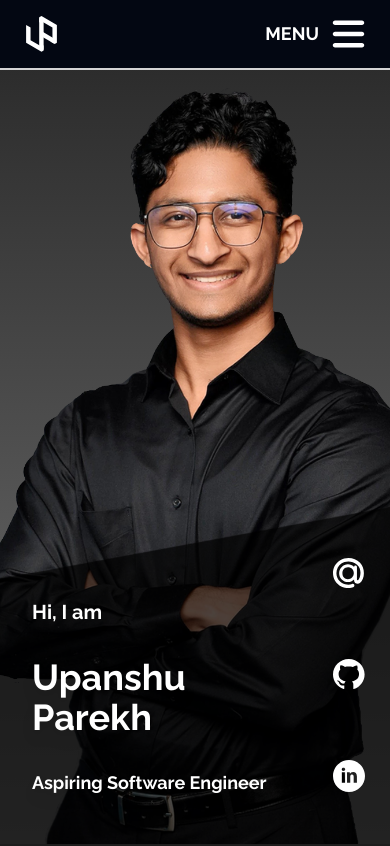
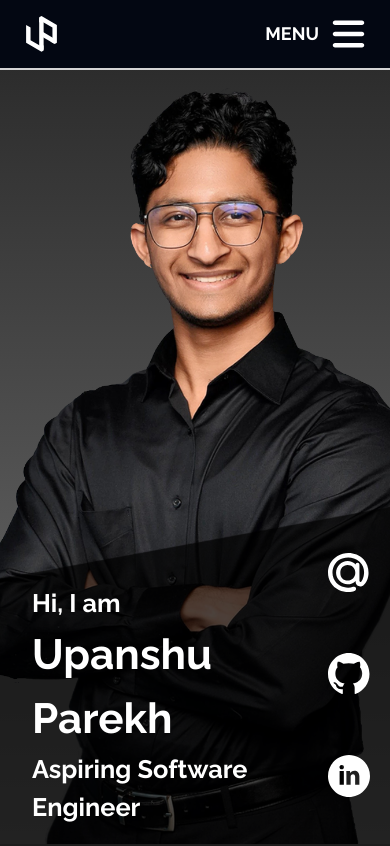
Before and after one commit to uparkh/portfolio, a Next.js app: page / in a window 390 px wide. Shown: the top 846 px of the page. Built offline with nearby package versions, Linux system fonts and the light colour scheme.

Commit message:
font scaling madness

```diff
--- a/src/app/_components/social-link.tsx
+++ b/src/app/_components/social-link.tsx
@@ -22,7 +22,7 @@ export default function SocialLink({
           sizeVariant="xs"
         />
       </div>
-      <p className="text-md font-raleway font-medium">{text}</p>
+      <p className="text-1.75vmax font-raleway font-medium">{text}</p>
     </a>
   );
 }
--- a/src/app/page.tsx
+++ b/src/app/page.tsx
@@ -27,7 +27,7 @@ export default function Home(): JSX.Element {
   return (
     <>
       {/* HIGHER DEVICE WIDTH HERO LAYOUT >=768px */}
-      <div className="relative z-0 hidden h-dvh overflow-hidden bg-main-ivory md:block">
+      <div className="relative z-0 hidden h-dvh overflow-hidden bg-main-ivory md:landscape:block">
         <div className="absolute bottom-0 right-0 top-0 h-full w-2/3">
           <Image
             src={desktopHeader}
@@ -48,10 +48,10 @@ export default function Home(): JSX.Element {
         {/* LOWER DEVICE WIDTH HERO LAYOUT <768px */}
         <div className="absolute bottom-0 left-0 z-20 flex h-2/3 w-1/2 flex-col items-start justify-between p-10 font-raleway font-bold text-black lg:pl-16">
           <div>
-            <p className="text-xl lg:text-2xl">Hi, I am</p>
+            <p className="text-2vmax">Hi, I am</p>
             <br />
-            <h1 className="text-4xl lg:text-5xl xl:text-6xl">Upanshu Parekh</h1>
-            <h4 className="text-lg lg:text-xl">Aspiring Software Engineer</h4>
+            <h1 className="text-4.5vmax">Upanshu Parekh</h1>
+            <h4 className="text-2.5vmax">Aspiring Software Engineer</h4>
           </div>
           <ul className="flex flex-col gap-5">
             <li>
@@ -81,7 +81,7 @@ export default function Home(): JSX.Element {
           </ul>
         </div>
       </div>
-      <div className="relative z-0 h-dvh overflow-hidden bg-gradient-to-b from-neutral-800 to-neutral-500 pt-[4.5rem] md:hidden">
+      <div className="relative z-0 h-dvh overflow-hidden bg-gradient-to-b from-neutral-800 to-neutral-500 pt-[4.5rem] md:landscape:hidden">
         <div className="absolute left-0 right-0 -z-10 mx-auto h-full max-w-[480px] translate-y-4">
           <Image
             src={portrait}
@@ -97,10 +97,12 @@ export default function Home(): JSX.Element {
             fill={true}
             className="-z-10 opacity-70"
           />
-          <div className="col-span-5 flex flex-col justify-evenly px-4 pt-11 font-raleway font-bold text-white shadow-white drop-shadow-lg">
-            <p className="text-xl">Hi, I am</p>
-            <h1 className="text-4xl">Upanshu Parekh</h1>
-            <h4 className="text-lg">Aspiring Software Engineer</h4>
+          <div className="relative col-span-5 px-4 font-raleway font-bold text-white">
+            <div className="absolute bottom-0 flex h-4/5 flex-col justify-evenly">
+              <p className="text-3vmax">Hi, I am</p>
+              <h1 className="text-5vmax">Upanshu Parekh</h1>
+              <h4 className="text-3vmax">Aspiring Software Engineer</h4>
+            </div>
           </div>
           <div className="flex flex-col items-center justify-around">
             <a
@@ -110,24 +112,24 @@ export default function Home(): JSX.Element {
               <Image
                 src={atSign}
                 alt="At sign to Upanshu's email"
-                className="w-5vw min-w-8"
-                sizes="5vw"
+                className="w-[5vmax] min-w-8"
+                sizes="5vmax"
               />
             </a>
             <ResumeExternalLink href="https://www.github.com/blc5-33">
               <Image
                 src={githubLogo}
                 alt="Github logo to Upanshu's Github account"
-                className="w-5vw min-w-8"
-                sizes="5vw"
+                className="w-[5vmax] min-w-8"
+                sizes="5vmax"
               />
             </ResumeExternalLink>
             <ResumeExternalLink href="https://www.linkedin.com/in/uparkh/">
               <Image
                 src={linkedinLogo}
                 alt="Linkedin logo to Upanshu's Linkedin account"
-                className="w-5vw min-w-8"
-                sizes="5vw"
+                className="w-[5vmax] min-w-8"
+                sizes="5vmax"
               />
             </ResumeExternalLink>
           </div>
--- a/tailwind.config.ts
+++ b/tailwind.config.ts
@@ -27,6 +27,19 @@ export default {
         "open-sans": "var(--font-open-sans), sans-serif",
         overpass: "var(--font-overpass), sans-serif",
       },
+      fontSize: {
+        "1vmax": "1vmax",
+        "1.25vmax": "1.25vmax",
+        "1.5vmax": "1.5vmax",
+        "1.75vmax": "1.75vmax",
+        "2vmax": "2vmax",
+        "2.5vmax": "2.5vmax",
+        "3vmax": "3vmax",
+        "3.5vmax": "3.5vmax",
+        "4vmax": "4vmax",
+        "4.5vmax": "4.5vmax",
+        "5vmax": "5vmax",
+      },
       width: {
         "1/8": "12.5%",
         "1/10": "10%",
@@ -34,7 +47,6 @@ export default {
         "1/20": "5%",
         "1vw": "1vw",
         "2vw": "2vw",
-        "2.5vw": "2.5vw",
         "3vw": "3vw",
         "4vw": "4vw",
         "5vw": "5vw",
```
